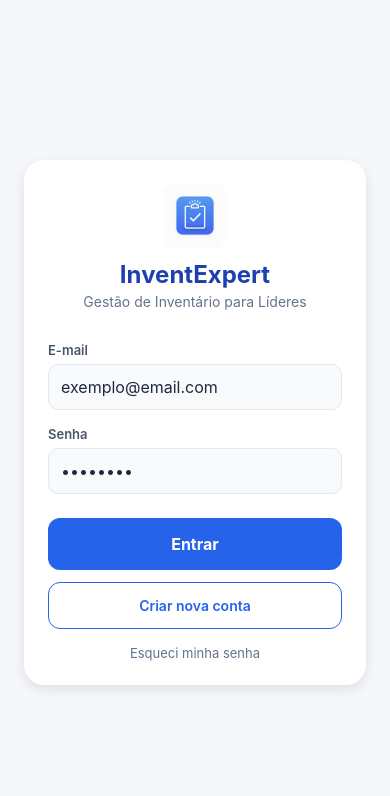
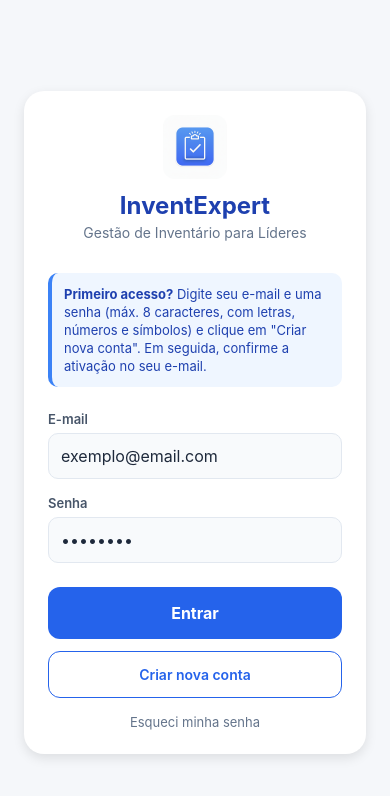
Before and after one commit to robconceicao/InventExpert, a React Native app: screen / in a window 390 px wide. Shown: the top 796 px of the page. Built offline with nearby package versions, Linux system fonts and the light colour scheme; what react-native-worklets would draw is missing.

Commit message:
feat: login instructions and password policy

```diff
--- a/src/screens/AuthScreen.tsx
+++ b/src/screens/AuthScreen.tsx
@@ -47,8 +47,27 @@ export default function AuthScreen() {
     }
   };
 
+  const validatePassword = (pass: string) => {
+    const hasLetter = /[a-zA-Z]/.test(pass);
+    const hasNumber = /[0-9]/.test(pass);
+    const hasSymbol = /[^a-zA-Z0-9]/.test(pass);
+    const isRightLength = pass.length > 0 && pass.length <= 8;
+    return hasLetter && hasNumber && hasSymbol && isRightLength;
+  };
+
   const handleSignUp = async () => {
     if (!supabase) return;
+    if (!trimmedEmail || !password) {
+      return Alert.alert("Aviso", "Preencha todos os campos.");
+    }
+
+    if (!validatePassword(password)) {
+      return Alert.alert(
+        "Senha Inválida",
+        "A senha deve ter no máximo 8 caracteres e conter letras, números e símbolos."
+      );
+    }
+
     try {
       setLoading(true);
       const { error } = await supabase.auth.signUp({
@@ -58,7 +77,10 @@ export default function AuthScreen() {
       if (error) {
         Alert.alert("Erro", translateAuthError(error.message));
       } else {
-        Alert.alert("Sucesso", "Verifique seu e-mail para ativar a conta.");
+        Alert.alert(
+          "Sucesso!",
+          "Enviamos um link de ativação para o seu e-mail. Por favor, confirme-o para liberar seu acesso."
+        );
       }
     } finally {
       setLoading(false);
@@ -99,6 +121,12 @@ export default function AuthScreen() {
             <Text style={styles.title}>InventExpert</Text>
             <Text style={styles.subtitle}>
               Gestão de Inventário para Líderes
+            </Text>
+          </View>
+
+          <View style={styles.instructionsContainer}>
+            <Text style={styles.instructionsText}>
+              <Text style={{ fontWeight: "700" }}>Primeiro acesso?</Text> Digite seu e-mail e uma senha (máx. 8 caracteres, com letras, números e símbolos) e clique em {"\""}Criar nova conta{"\""}. Em seguida, confirme a ativação no seu e-mail.
             </Text>
           </View>
 
@@ -218,4 +246,17 @@ const styles = StyleSheet.create({
     textAlign: "center",
     marginBottom: 16,
   },
+  instructionsContainer: {
+    backgroundColor: "#EFF6FF",
+    borderRadius: 10,
+    padding: 12,
+    marginBottom: 24,
+    borderLeftWidth: 4,
+    borderLeftColor: "#3B82F6",
+  },
+  instructionsText: {
+    fontSize: 13,
+    color: "#1E40AF",
+    lineHeight: 18,
+  },
 });
```
